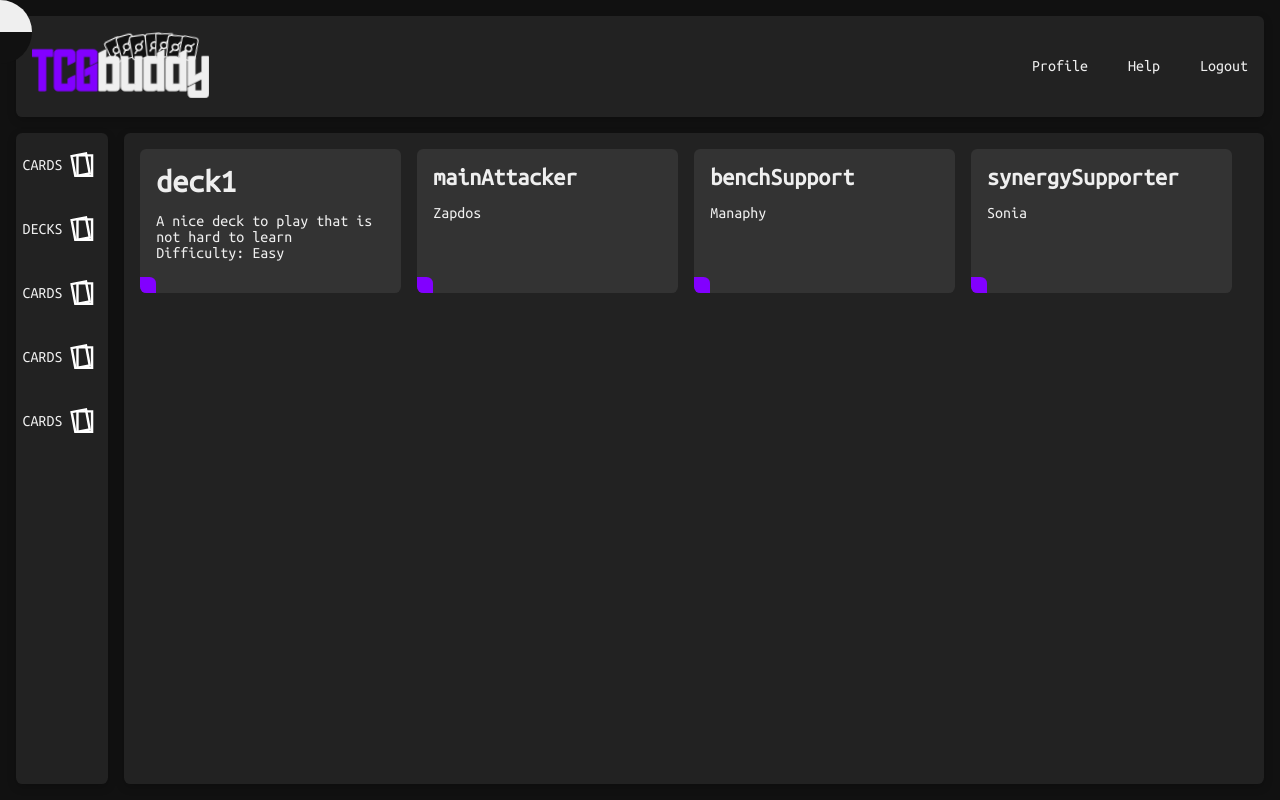
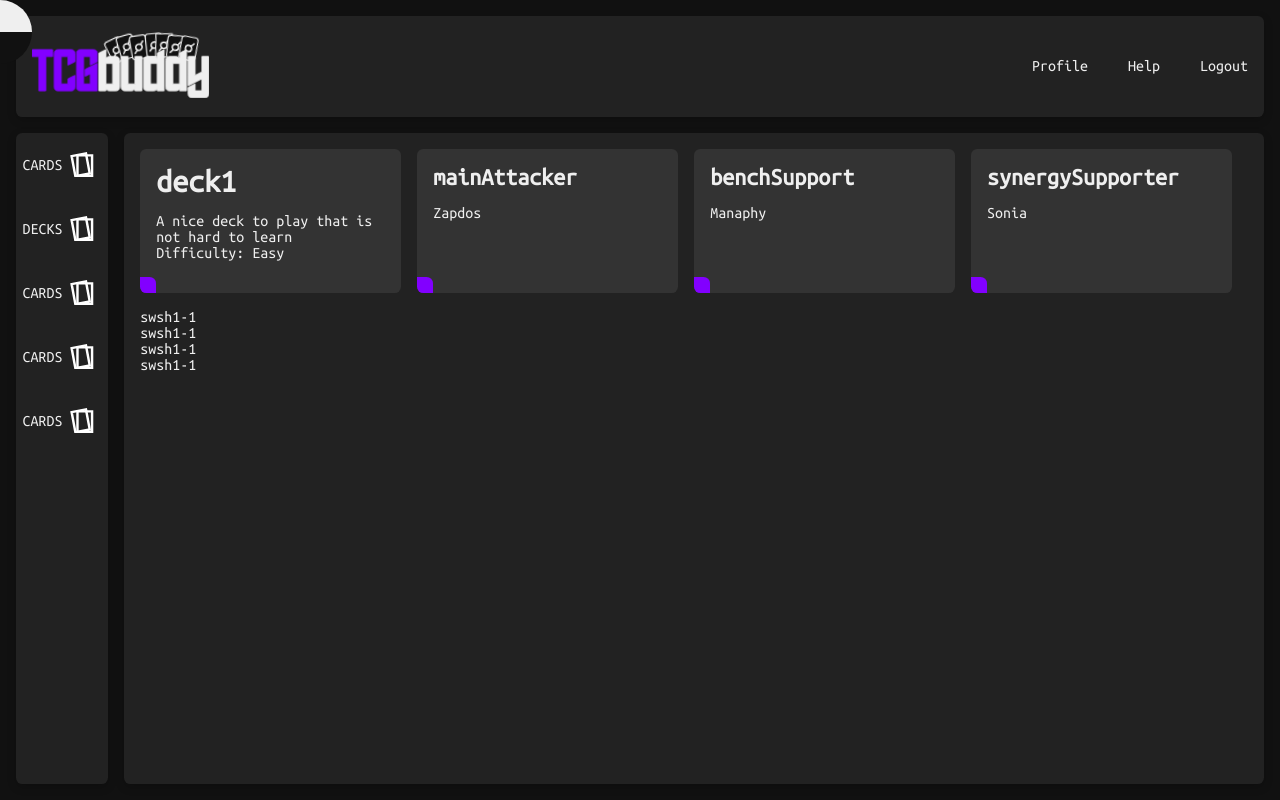
Before and after one commit to SamuelMiddendorp/tcgbuddy-frontend, a SvelteKit app: page /deck/1 in a window 1280 px wide. Built offline with nearby package versions, Linux system fonts and the light colour scheme.

Commit message:
Add some card data to sample deck data

```diff
--- a/src/routes/deck/[deckId]/+page.svelte
+++ b/src/routes/deck/[deckId]/+page.svelte
@@ -14,6 +14,11 @@
         <p>{stat.card}</p>
     </div>
     {/each}
+    <div class="deck-viewer">
+        {#each data.deck.cardList as card}
+            <p>{card.id}</p>
+        {/each}
+    </div>
 </div>
 
 <style>
--- a/src/routes/deck/[deckId]/+page.ts
+++ b/src/routes/deck/[deckId]/+page.ts
@@ -17,7 +17,26 @@ export const load = ({params}) => {
                     "type": "synergySupporter",
                     "card": "Sonia"
                 }
-        ]
+        ],
+            cardList: [
+                {
+                    "id": "swsh1-1",
+                    "image": "https://images.pokemontcg.io/swsh1/1.png"
+                },
+                {
+                    "id": "swsh1-1",
+                    "image": "https://images.pokemontcg.io/swsh1/1.png"
+                },
+                {
+                    "id": "swsh1-1",
+                    "image": "https://images.pokemontcg.io/swsh1/1.png"
+                },
+                {
+                    "id": "swsh1-1",
+                    "image": "https://images.pokemontcg.io/swsh1/1.png"
+                },
+            ]
+
         }
     }
 }
```
